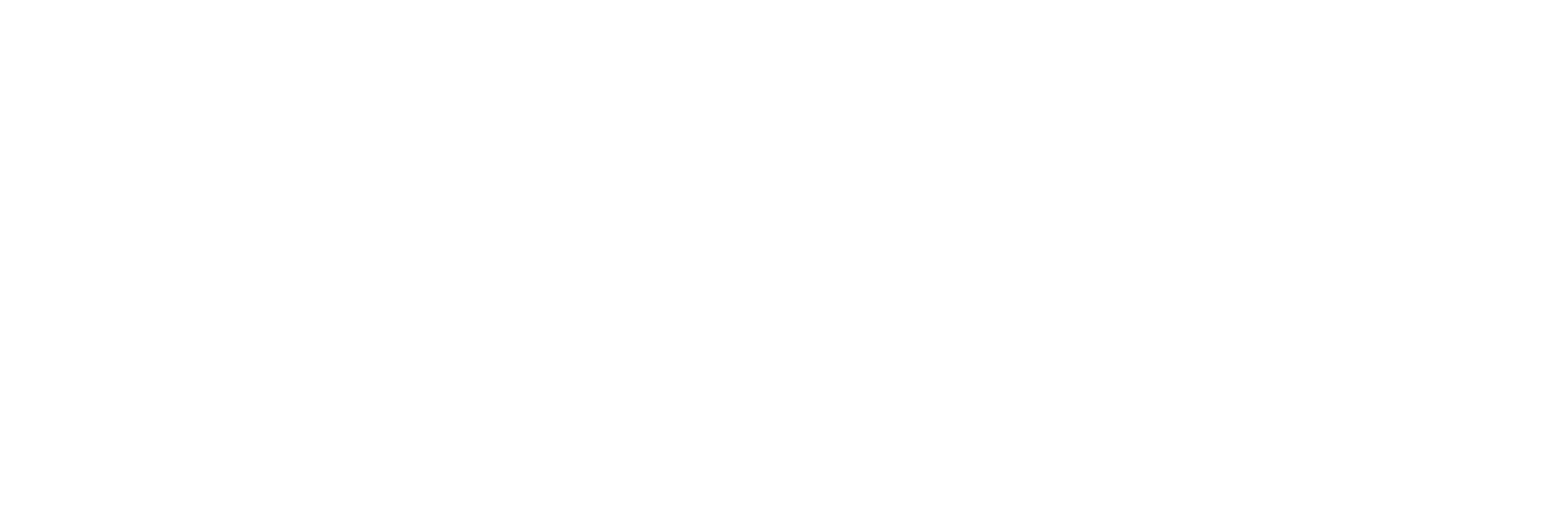
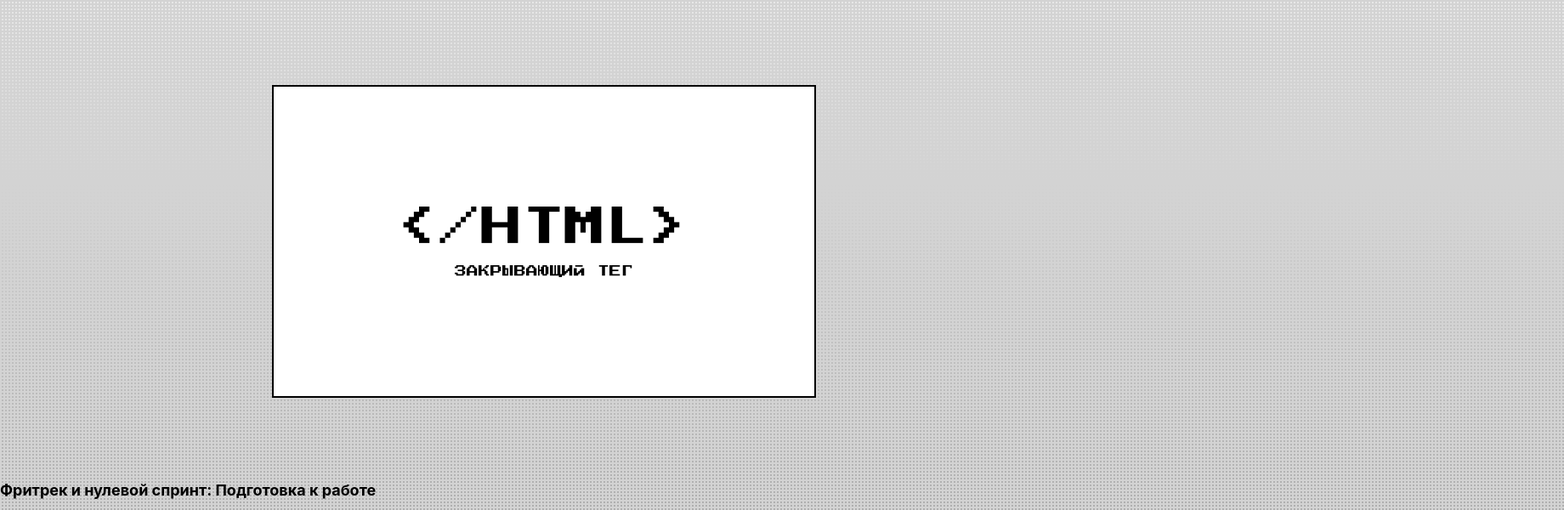
Before and after one commit to jimbeezz/zakrivayuschiy-teg-ad, a website: page index.html in a window 1280 px wide. Shown: the top 600 px of the page at 85% size, 1840 px wide, since content can reach past the window. Drawn offline with Linux system fonts and the light colour scheme.

Commit message:
фармлю коммиты + промежуточный результат

```diff
--- a/fonts/fonts.css
+++ b/fonts/fonts.css
@@ -1 +1,18 @@
 /* В этом файле вы импортируете все шрифты для сайта. Один из них вариативный и требует особенной настройки */
+@font-face {
+  font-display: swap;
+  font-family: "PressStart2P";
+  font-weight: 400;
+  src:
+    local('Press Start 2P'),
+    url('./PressStart2P-Regular.woff') format('woff');
+}
+
+@font-face {
+  font-family: 'Inter';
+  src:
+    local('Inter-Variable'),
+    url('./Inter-Variable.woff2') format('woff2 supports-variations');
+  font-display: swap;
+  font-weight: 100 900;
+}
--- a/index.html
+++ b/index.html
@@ -11,8 +11,65 @@
     <link rel="stylesheet" href="./styles/animations.css" />
   </head>
   <body class="page">
-    <header class="header"></header>
-    <main></main>
+    <svg style="display: none;">
+      <symbol id="icon-star" viewBox="0 0 39 39">
+        <path fill="#000" d="M0 0h3v3H0zM0 3h3v3H0zM0 6h3v3H0zM0 9h3v3H0zM0 12h3v3H0zM0 15h3v3H0zM0 18h3v3H0zM0 21h3v3H0zM0 24h3v3H0zM0 27h3v3H0zM0 30h3v3H0zM0 33h3v3H0zM0 36h3v3H0zM33 0v3h-3V0zM30.003 0v3h-3V0zM27 0v3h-3V0zM24 0v3h-3V0zM20.999 0v3h-3V0zM18 0v3h-3V0zM14.999 0v3h-3V0zM12 0v3H9V0zM8.996 0v3h-3V0zM6 0v3H3V0zM36 3v3h-3V3zM8.996 6v3h-3V6zM8.996 3v3h-3V3zM8.996 9v3h-3V9zM30.003 6v3h-3V6zM30.003 3v3h-3V3zM30.003 9v3h-3V9zM24 6v3h-3V6zM24 3v3h-3V3zM24 9v3h-3V9zM30.003 12v3h-3v-3zM27 12v3h-3v-3zM24 12v3h-3v-3zM20.999 12v3h-3v-3zM18 12v3h-3v-3zM14.999 12v3h-3v-3zM12 12v3H9v-3zM8.996 12v3h-3v-3zM33 21v3h-3v-3zM30.003 21v3h-3v-3zM27 21v3h-3v-3zM24 21v3h-3v-3zM20.999 21v3h-3v-3zM18 21v3h-3v-3zM14.999 21v3h-3v-3zM12 21v3H9v-3zM8.996 21v3h-3v-3zM33 24v3h-3v-3zM8.996 24v3h-3v-3zM33 27v3h-3v-3zM8.996 27v3h-3v-3zM33 30v3h-3v-3zM8.996 30v3h-3v-3zM8.996 33v3h-3v-3zM33 33v3h-3v-3zM36 36v3h-3v-3zM33 36v3h-3v-3zM30.003 36v3h-3v-3zM27 36v3h-3v-3zM24 36v3h-3v-3zM20.999 36v3h-3v-3zM18 36v3h-3v-3zM14.999 36v3h-3v-3zM12 36v3H9v-3zM8.996 36v3h-3v-3zM6 36v3H3v-3zM39 39h-3v-3h3zM39 36h-3v-3h3zM39 33h-3v-3h3zM39 30h-3v-3h3zM39 27h-3v-3h3zM39 24h-3v-3h3zM39 21h-3v-3h3zM39 18h-3v-3h3zM39 15h-3v-3h3zM39 12h-3V9h3zM39 9h-3V6h3z"/>
+      </symbol>
+    </svg>
+    <header class="header">
+      <div class="header-txt-bckgr">
+        <h1>&lt;/HTML&gt;</h1>
+        <h2 class="some-P2-font">закрывающий тег</h2>
+      </div>
+    </header>
+    <main>
+      <section>
+        <h3>Фритрек и нулевой спринт: Подготовка к работе</h3>
+        <figure class="image-container">
+          <img
+            src="/images/car.png"
+            alt="машина мороженщика с разными вырвиглазными фильтрами"
+          >
+          <figcaption class="watermark">Вырвиглазные фильтры</figcaption>
+        </figure>
+        <div></div>
+      </section>
+      <section>
+        <h3></h3>
+        <div></div>
+        <div></div>
+      </section>
+      <section>
+        <h3></h3>
+        <div></div>
+        <div></div>
+      </section>
+      <section>
+        <h3></h3>
+        <div></div>
+        <div></div>
+      </section>
+      <section>
+        <h3></h3>
+        <div></div>
+        <div></div>
+      </section>
+      <section>
+        <h3></h3>
+        <div></div>
+        <div></div>
+      </section>
+      <section>
+        <h3></h3>
+        <div></div>
+        <div></div>
+      </section>
+      <section>
+        <h3></h3>
+        <div></div>
+        <div></div>
+      </section>
+    </main>
     <script src="./scripts/like.js"></script>
   </body>
 </html>
--- a/styles/style.css
+++ b/styles/style.css
@@ -11,6 +11,70 @@
 */
 
 .page {
+  font-family: 'Inter', Roboto;
+  font-weight: 400;
   min-inline-size: 320px;
   min-block-size: 100dvb;
+  background-image: var(--background);
 }
+
+.header{
+  display: flex;
+  height:clamp(527px, 71vh, 568px);
+  align-items: center;
+  justify-content: center;
+}
+
+h1 {
+  font-family: 'PressStart2P', monospace;
+  font-weight: 400;
+  font-style: Regular;
+  font-size: var(--h1-size);
+  line-height: 100%;
+  letter-spacing: 0%;
+  vertical-align: bottom;
+  text-transform: uppercase;
+  align-self: center;
+  justify-self: center;
+}
+
+.some-P2-font{
+  font-family: 'PressStart2P', monospace;
+  font-weight: 400;
+  font-style: Regular;
+  font-size: var(--h2-size);
+  line-height: 100%;
+  letter-spacing: 0%;
+  text-transform: uppercase;
+}
+
+.header-txt-bckgr{
+  display: flex;
+  align-items: center;
+  background-color: white;
+  justify-content: center;
+  width: clamp(375px, 50% , 700px);
+  height: clamp(327px, 71%, 368px);
+  border: 2px solid black;
+  margin: 100px 0;
+  flex-direction: column;
+}
+
+.header-txt-bckgr .some-P2-font{
+  margin: 20px auto 0px auto;
+}
+
+main{
+  display: flex;
+  gap: 50px;
+  flex-direction: column;
+}
+
+section h3{
+font-family: 'Inter', Roboto;
+font-weight: 700;
+font-style: Bold;
+font-size: 18px;
+line-height: 100%;
+letter-spacing: 0%;
+}
--- a/styles/variables.css
+++ b/styles/variables.css
@@ -1 +1,6 @@
 /* В этом файле будут храниться все значения переменных в исходном состоянии, а так же их изменения в зависимости от ширины устройства */
+:root{
+  --h1-size:49px;
+  --h2-size: 14px;
+  --background: repeating-linear-gradient(90deg, #d3d3d3 0 2px, transparent 2px 4px),repeating-linear-gradient(180deg, #d3d3d3 0 2px, transparent 2px 4px),linear-gradient(180deg, #e7e7e7 0%, #e7e7e7 0.01%, #1a1a1a 100%);
+}
```
Also changed, not shown: package.json (added, +30 -0 lines), images/background.png (added), images/car.png (added), images/favicon.svg (added), 1 other file.
